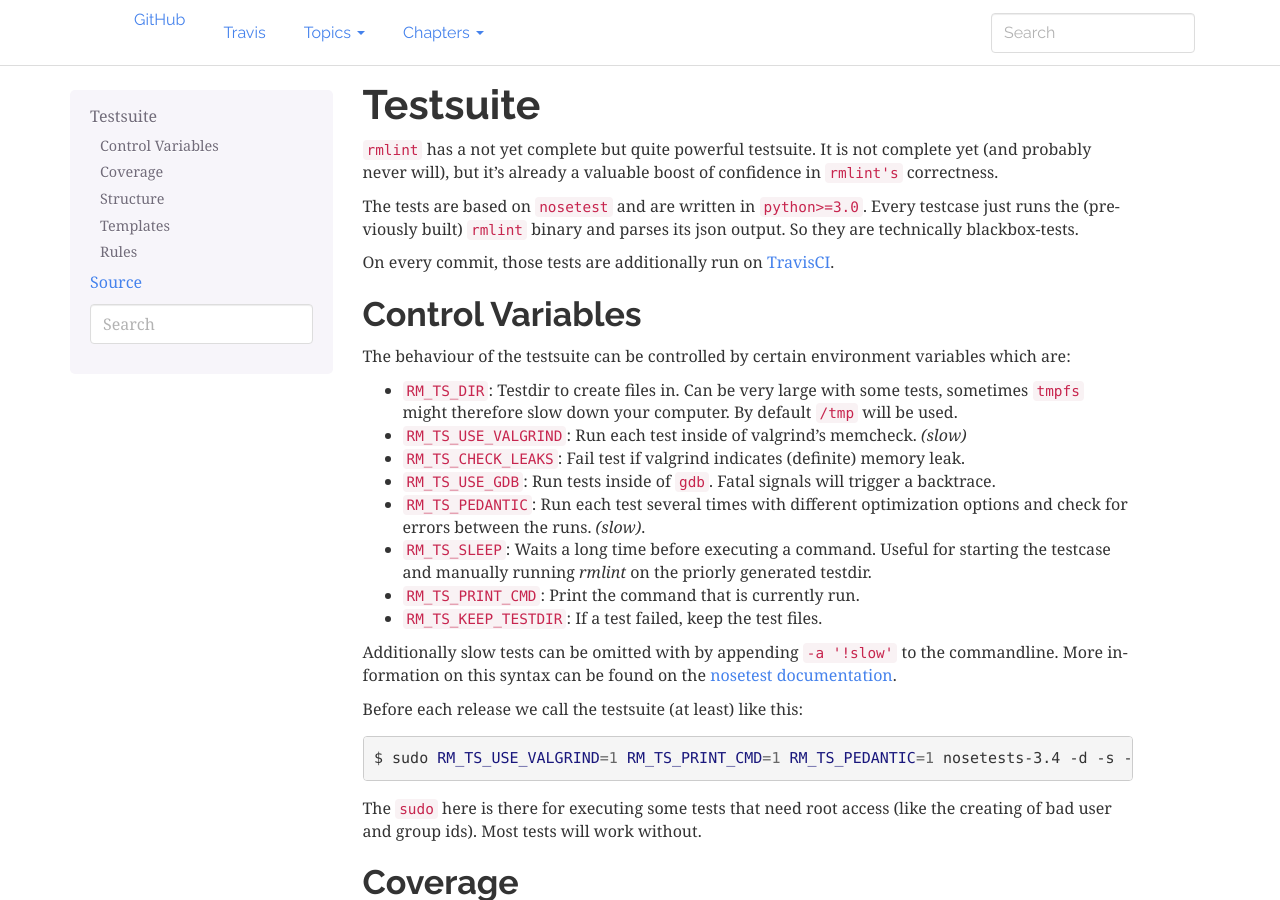
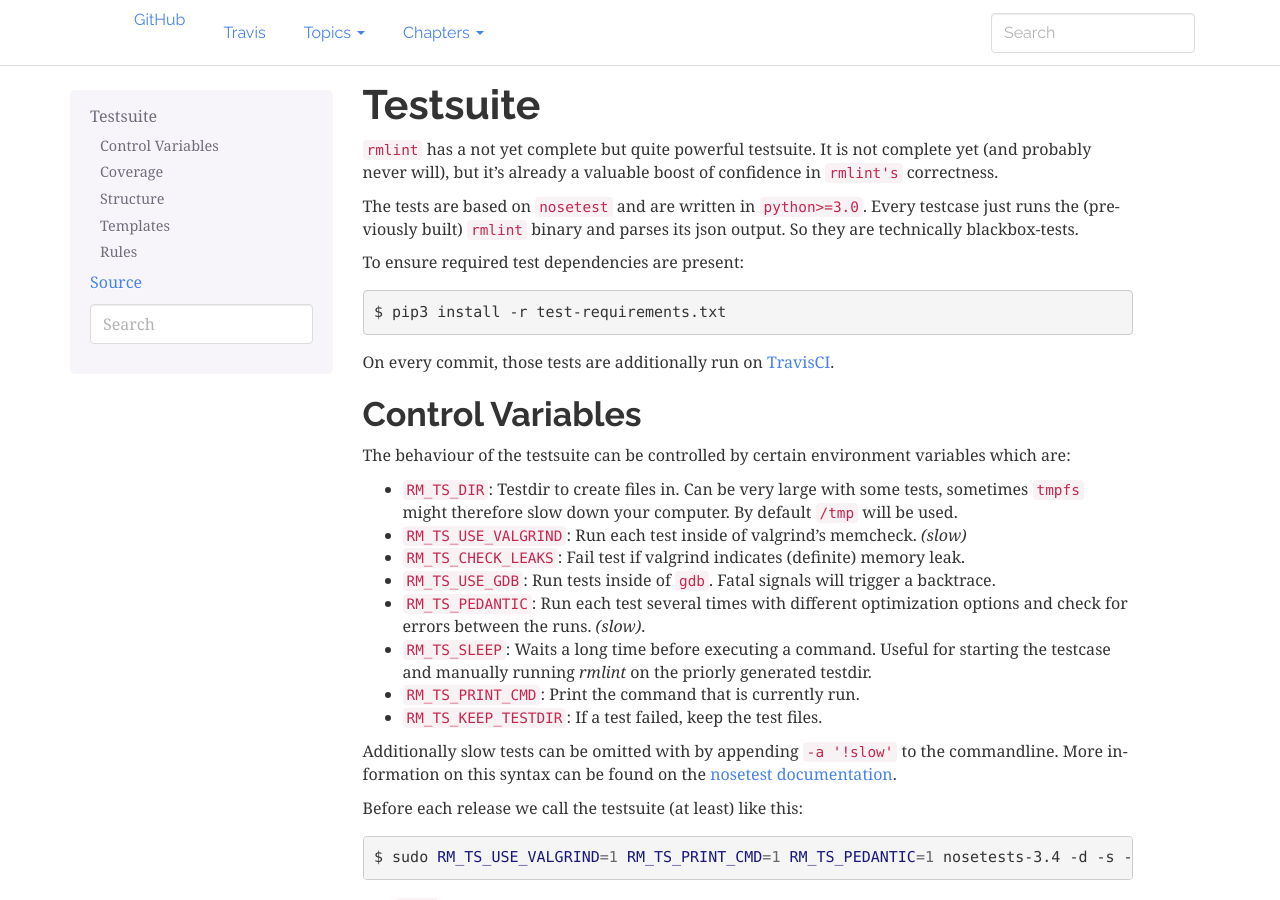
Before and after one commit to sahib/rmlint, a Sphinx documentation site: the page built from docs/testing.rst, in a window 1280 px wide and 900 px high. Built offline with Sphinx 7.4.7, drawn with Linux system fonts in a browser that asks for light colours.

Commit message:
docs: testing: add info on installing test dependencies

```diff
--- a/docs/testing.rst
+++ b/docs/testing.rst
@@ -8,6 +8,12 @@ confidence in ``rmlint's`` correctness.
 The tests are based on ``nosetest`` and are written in ``python>=3.0``.
 Every testcase just runs the (previously built) ``rmlint`` binary
 and parses its json output. So they are technically blackbox-tests.
+
+To ensure required test dependencies are present:
+
+.. code-block:: bash
+
+   $ pip3 install -r test-requirements.txt
 
 On every commit, those tests are additionally run on `TravisCI`_.
 
```
